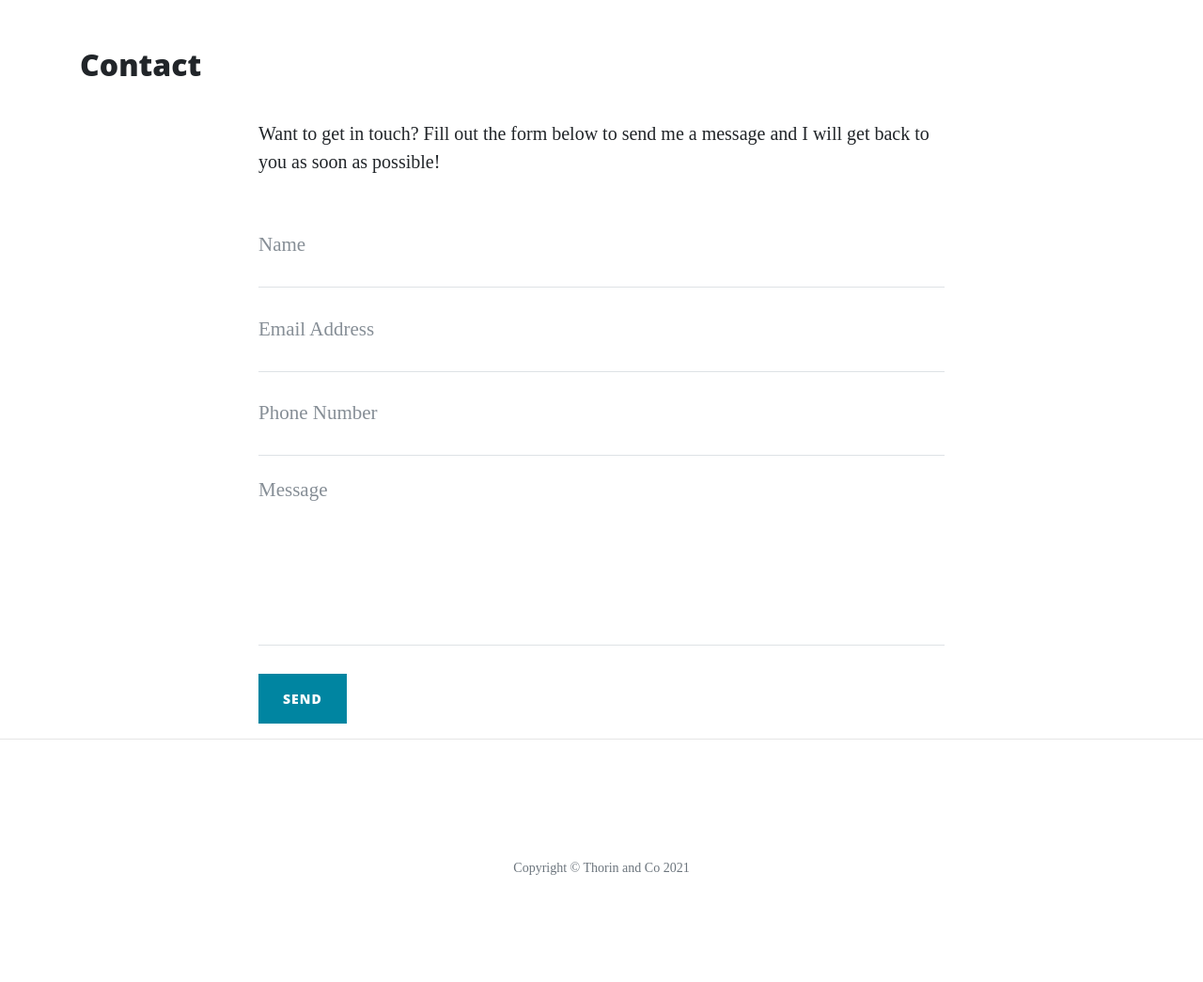
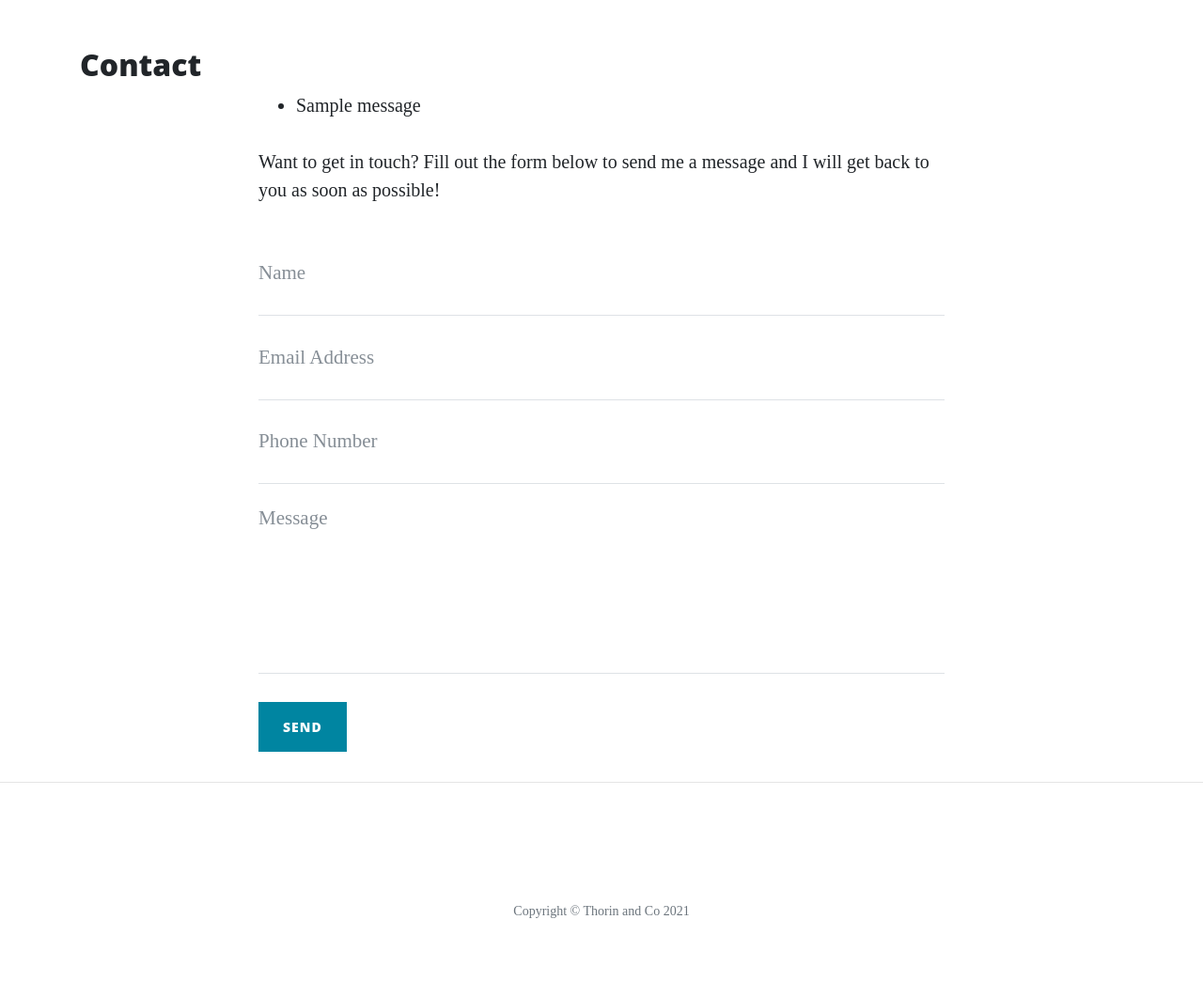
Before and after one commit to mcranter/pyproject, a Flask app: page /contact in a window 1280 px wide. Shown: the part 628-1673 px from the top of the page at 94% size. Before the commit the page ends 1559 px from the top, so only its background shows below. Run offline with Flask 2, Linux system fonts and the light colour scheme; one stand-in notice (Sample message) is shown; some libraries are stand-ins or nearby versions.

Commit message:
personalised response added

```diff
--- a/templates/contact.html
+++ b/templates/contact.html
@@ -4,44 +4,53 @@
 
 	<div class="row">
 		<div class="col-lg-8 col-md-10 mx-auto">
+
+            {% with messages = get_flashed_messages() %}
+                {% if messages %}
+                    <ul class="flashes">
+                        {% for message in messages %}
+                            <li>{{ message }}</li>
+                        {% endfor %}
+                    </ul>
+                {% endif %}
+            {% endwith %}
+
 			<p>Want to get in touch? Fill out the form below to send me a message and I will get back to you as soon as
                 possible!</p>
-            <form name="sentMessage" id="contactForm" novalidate>
+			<form method="POST" name="sentMessage" id="contactForm" novalidate>
 				<div class="control-group">
 					<div class="form-group floating-label-form-group controls">
 						<label>Name</label>
-                        <input type="text" class="form-control" placeholder="Name" id="name" required
-                            data-validation-required-message="Please enter your name.">
+						<input type="text" class="form-control" placeholder="Name" name="name" id="name" required data-validation-required-message="Please enter your name.">
 						<p class="help-block text-danger"></p>
 					</div>
 				</div>
 				<div class="control-group">
 					<div class="form-group floating-label-form-group controls">
 						<label>Email Address</label>
-                        <input type="email" class="form-control" placeholder="Email Address" id="email" required
-                            data-validation-required-message="Please enter your email address.">
+						<input type="email" class="form-control" placeholder="Email Address" name="email" id="email" required data-validation-required-message="Please enter your email address.">
 						<p class="help-block text-danger"></p>
 					</div>
 				</div>
 				<div class="control-group">
 					<div class="form-group col-xs-12 floating-label-form-group controls">
 						<label>Phone Number</label>
-                        <input type="tel" class="form-control" placeholder="Phone Number" id="phone" required
-                            data-validation-required-message="Please enter your phone number.">
+						<input type="tel" class="form-control" placeholder="Phone Number" name="phone" id="phone" required data-validation-required-message="Please enter your phone number.">
 						<p class="help-block text-danger"></p>
 					</div>
 				</div>
 				<div class="control-group">
 					<div class="form-group floating-label-form-group controls">
 						<label>Message</label>
-                        <textarea rows="5" class="form-control" placeholder="Message" id="message" required
-                            data-validation-required-message="Please enter a message."></textarea>
+						<textarea rows="5" class="form-control" placeholder="Message" name="message" id="message" required data-validation-required-message="Please enter a message."></textarea>
 						<p class="help-block text-danger"></p>
 					</div>
 				</div>
 				<br>
 				<div id="success"></div>
+				<div class="form-group">
 					<button type="submit" class="btn btn-primary" id="sendMessageButton">Send</button>
+				</div>
 			</form>
 		</div>
 	</div>
```
Lines whose indentation alone changed are shown as unchanged.
